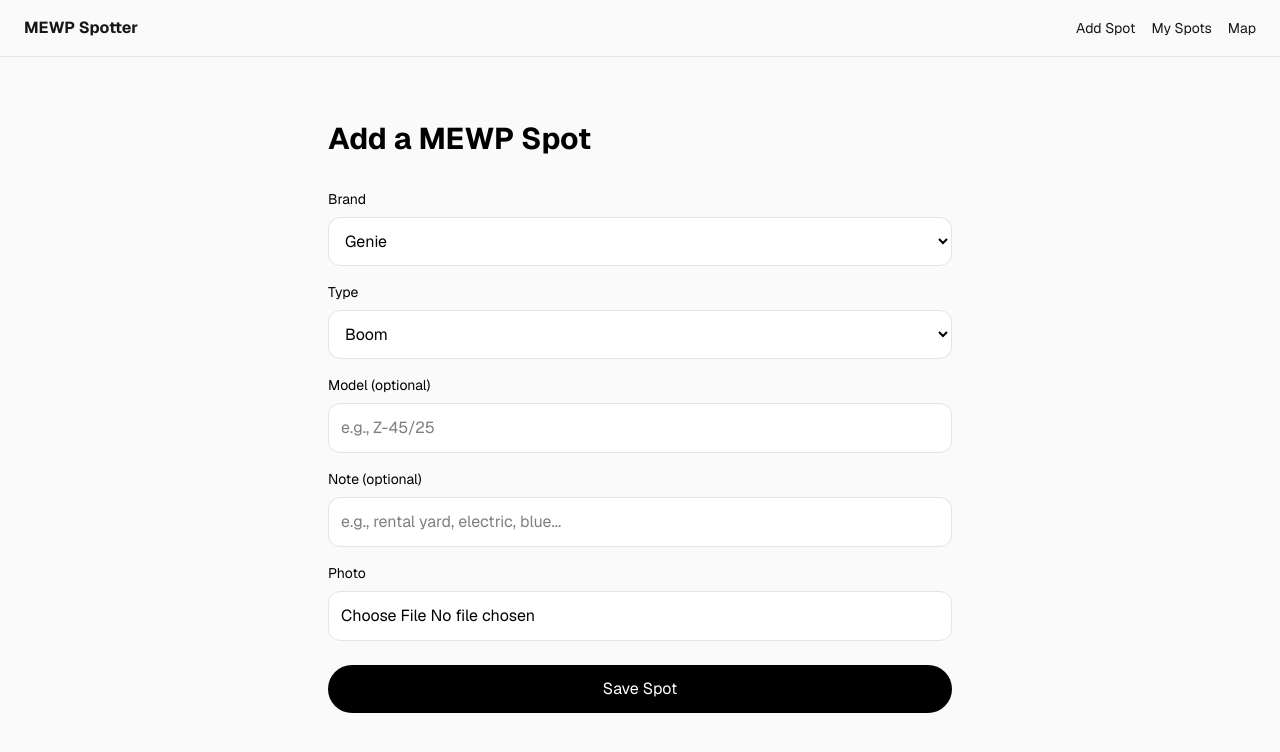
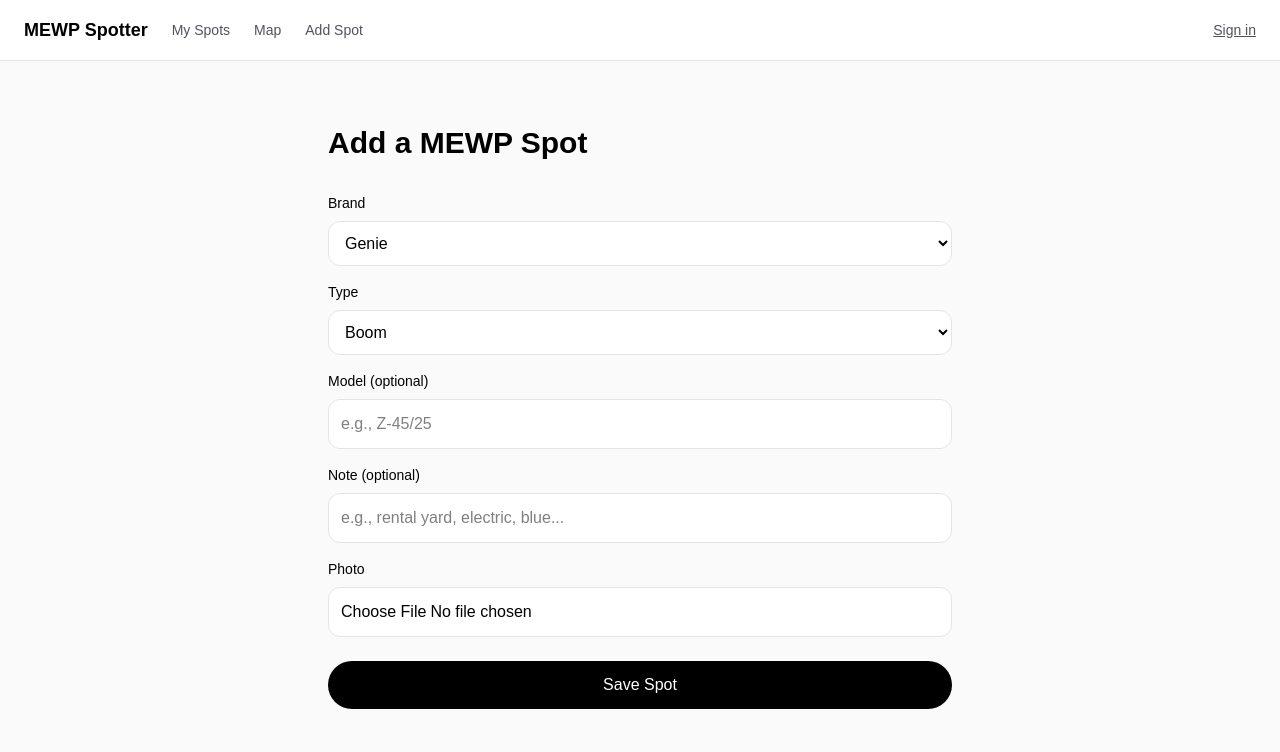
Before and after one commit to mellerbeck/mewp-spotter, a Next.js app: page /spot in a window 1280 px wide. Shown: the top 752 px of the page. Built offline with nearby package versions, Linux system fonts and the light colour scheme; no server answers.

Commit message:
Fix Auth.js Neon adapter initialization

```diff
--- /dev/null
+++ b/app/api/auth/[...nextauth]/route.ts
@@ -0,0 +1,2 @@
+export const runtime = "nodejs";
+export { handlers as GET, handlers as POST } from "@/auth";
--- a/app/api/spots/route.ts
+++ b/app/api/spots/route.ts
@@ -1,5 +1,6 @@
 import { NextResponse } from "next/server";
 import { neon } from "@neondatabase/serverless";
+import { auth } from "@/auth";
 
 function db() {
   if (!process.env.DATABASE_URL) throw new Error("Database not configured");
@@ -8,13 +9,22 @@ function db() {
 
 export async function GET() {
   try {
+    const session = await auth();
+    const userId = (session?.user as any)?.id as string | undefined;
+
+    if (!userId) {
+      return NextResponse.json({ ok: true, spots: [] });
+    }
+
     const sql = db();
 
     const rows = await sql.query(
       `select id, brand, type, model, note, latitude, longitude, photo_url, created_at
        from spots
+       where user_id = $1
        order by created_at desc
-       limit 200`
+       limit 200`,
+      [userId]
     );
 
     return NextResponse.json({ ok: true, spots: rows });
@@ -29,6 +39,16 @@ export async function GET() {
 
 export async function POST(req: Request) {
   try {
+    const session = await auth();
+    const userId = (session?.user as any)?.id as string | undefined;
+
+    if (!userId) {
+      return NextResponse.json(
+        { ok: false, error: "Unauthorized" },
+        { status: 401 }
+      );
+    }
+
     const sql = db();
     const body = await req.json();
 
@@ -66,10 +86,10 @@ export async function POST(req: Request) {
     }
 
     const rows = await sql.query(
-      `insert into spots (brand, type, model, note, latitude, longitude, photo_url)
-       values ($1,$2,$3,$4,$5,$6,$7)
+      `insert into spots (user_id, brand, type, model, note, latitude, longitude, photo_url)
+       values ($1,$2,$3,$4,$5,$6,$7,$8)
        returning id, created_at`,
-      [brand, type, model, note, latitude, longitude, photo_url]
+      [userId, brand, type, model, note, latitude, longitude, photo_url]
     );
 
     return NextResponse.json({ ok: true, spot: rows[0] });
--- /dev/null
+++ b/app/components/AuthButton.tsx
@@ -0,0 +1,29 @@
+"use client";
+
+import { signIn, signOut, useSession } from "next-auth/react";
+
+export default function AuthButton() {
+  const { data: session, status } = useSession();
+
+  if (status === "loading") return null;
+
+  if (!session) {
+    return (
+      <button
+        onClick={() => signIn("google")}
+        className="text-sm underline text-zinc-600 dark:text-zinc-300"
+      >
+        Sign in
+      </button>
+    );
+  }
+
+  return (
+    <button
+      onClick={() => signOut()}
+      className="text-sm underline text-zinc-600 dark:text-zinc-300"
+    >
+      Sign out
+    </button>
+  );
+}
--- a/app/components/Nav.tsx
+++ b/app/components/Nav.tsx
@@ -1,15 +1,42 @@
+"use client";
+
+import Link from "next/link";
+import AuthButton from "./AuthButton";
+
 export default function Nav() {
   return (
-    <nav className="flex justify-between items-center px-6 py-4 border-b border-zinc-200 dark:border-zinc-800">
-      <a href="/" className="font-bold">
-        MEWP Spotter
-      </a>
-      <div className="flex gap-4 text-sm">
-        <a href="/spot">Add Spot</a>
-        <a href="/spots">My Spots</a>
-	<a href="/map">Map</a>
+    <nav className="flex items-center justify-between border-b border-zinc-200 bg-white px-6 py-4 dark:border-zinc-800 dark:bg-black">
+      <div className="flex items-center gap-6">
+        <Link
+          href="/"
+          className="text-lg font-semibold text-black dark:text-white"
+        >
+          MEWP Spotter
+        </Link>
 
+        <Link
+          href="/spots"
+          className="text-sm text-zinc-600 hover:text-black dark:text-zinc-300 dark:hover:text-white"
+        >
+          My Spots
+        </Link>
+
+        <Link
+          href="/map"
+          className="text-sm text-zinc-600 hover:text-black dark:text-zinc-300 dark:hover:text-white"
+        >
+          Map
+        </Link>
+
+        <Link
+          href="/spot"
+          className="text-sm text-zinc-600 hover:text-black dark:text-zinc-300 dark:hover:text-white"
+        >
+          Add Spot
+        </Link>
       </div>
+
+      <AuthButton />
     </nav>
   );
 }
--- a/app/layout.tsx
+++ b/app/layout.tsx
@@ -1,34 +1,24 @@
-import type { Metadata } from "next";
-import { Geist, Geist_Mono } from "next/font/google";
+import "./globals.css";
 import "leaflet/dist/leaflet.css";
-import "./globals.css";
 
-const geistSans = Geist({
-  variable: "--font-geist-sans",
-  subsets: ["latin"],
-});
+import Providers from "./providers";
 
-const geistMono = Geist_Mono({
-  variable: "--font-geist-mono",
-  subsets: ["latin"],
-});
-
-export const metadata: Metadata = {
-  title: "Create Next App",
-  description: "Generated by create next app",
+export const metadata = {
+  title: "MEWP Spotter",
+  description: "Spot aerial lifts in the wild.",
 };
 
 export default function RootLayout({
   children,
-}: Readonly<{
+}: {
   children: React.ReactNode;
-}>) {
+}) {
   return (
     <html lang="en">
-      <body
-        className={`${geistSans.variable} ${geistMono.variable} antialiased`}
-      >
-        {children}
+      <body className="min-h-screen bg-zinc-50 font-sans dark:bg-black">
+        <Providers>
+          {children}
+        </Providers>
       </body>
     </html>
   );
--- /dev/null
+++ b/app/providers.tsx
@@ -0,0 +1,7 @@
+"use client";
+
+import { SessionProvider } from "next-auth/react";
+
+export default function Providers({ children }: { children: React.ReactNode }) {
+  return <SessionProvider>{children}</SessionProvider>;
+}
--- /dev/null
+++ b/auth.ts
@@ -0,0 +1,20 @@
+import NextAuth from "next-auth";
+import Google from "next-auth/providers/google";
+import NeonAdapter from "@auth/neon-adapter";
+import { Pool } from "@neondatabase/serverless";
+
+export const { handlers, auth, signIn, signOut } = NextAuth(() => {
+  // IMPORTANT: create Pool inside the handler
+  const pool = new Pool({ connectionString: process.env.DATABASE_URL });
+
+  return {
+    adapter: NeonAdapter(pool),
+    providers: [
+      Google({
+        clientId: process.env.GOOGLE_CLIENT_ID!,
+        clientSecret: process.env.GOOGLE_CLIENT_SECRET!,
+      }),
+    ],
+    session: { strategy: "database" },
+  };
+});
--- a/package.json
+++ b/package.json
@@ -9,10 +9,12 @@
     "lint": "eslint"
   },
   "dependencies": {
+    "@auth/neon-adapter": "^1.11.1",
     "@neondatabase/serverless": "^1.0.2",
     "@vercel/blob": "^2.2.0",
     "leaflet": "^1.9.4",
     "next": "16.1.6",
+    "next-auth": "^5.0.0-beta.30",
     "react": "19.2.3",
     "react-dom": "19.2.3"
   },
```
Also changed, not shown: 1 other file (tests, documents, lock files or other folders).
